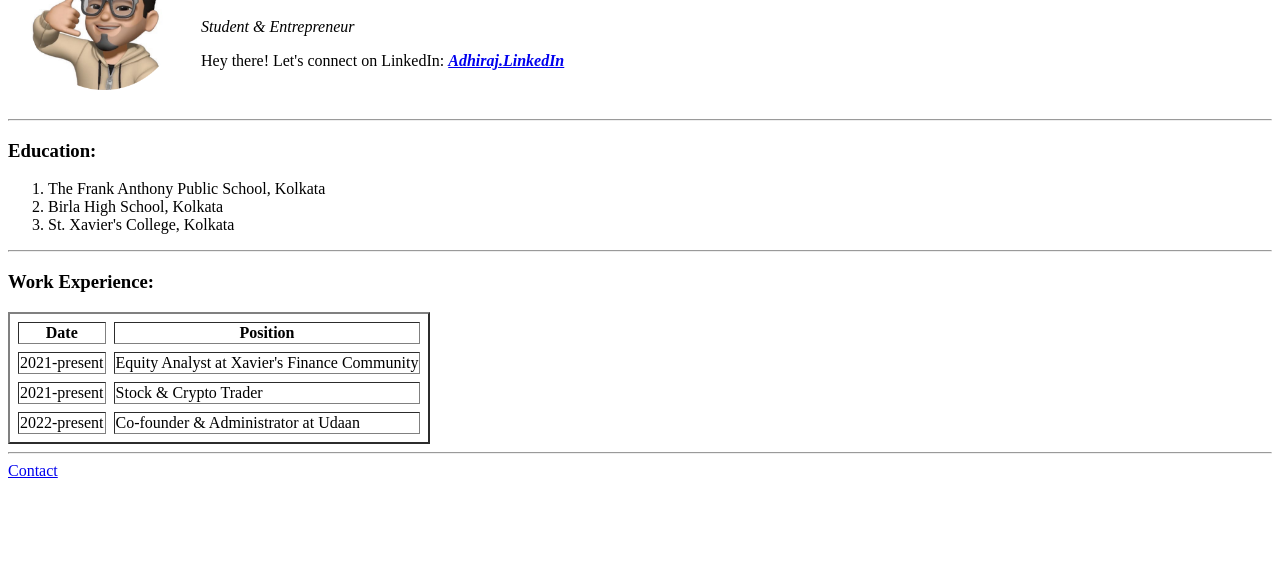
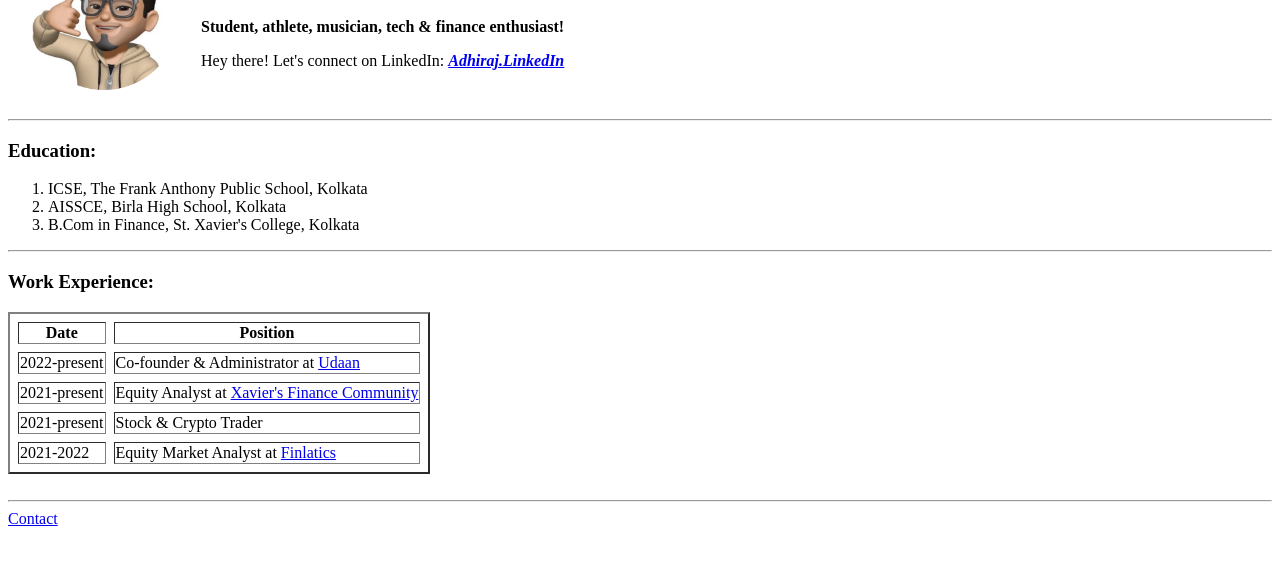
Before and after one commit to adhirajdhar/cv, a plain HTML site: page index.html in a window 1280 px wide. Shown: the part 89-654 px from the top of the page. Drawn offline with Linux system fonts and the light colour scheme.

Commit message:
Update 0.2

```diff
--- a/index.html
+++ b/index.html
@@ -1,14 +1,16 @@
 <html lang="en" dir="ltr">
+
 <head>
   <meta charset="utf-8">
   <title>Adhiraj Dhar</title>
 </head>
+
 <body>
   <table cellspacing="20">
     <td><img src="ad.png" size=alt="Adhiraj profile picture" width="150" height="150"></td>
     <td>
       <h1>Adhiraj Dhar</h1>
-      <p><em>Student & Entrepreneur</em></p>
+      <p><strong>Student, athlete, musician, tech & finance enthusiast!</strong></p>
       <p>Hey there! Let's connect on LinkedIn: <strong><a href="https://www.linkedin.com/in/adhiraj-dhar-0325961b1/"><em>Adhiraj.LinkedIn</em></a></strong></p>
     </td>
   </table>
@@ -16,9 +18,9 @@
   <h3>Education:</h3>
   <p>
   <ol>
-    <li>The Frank Anthony Public School, Kolkata</li>
-    <li>Birla High School, Kolkata</li>
-    <li>St. Xavier's College, Kolkata</li>
+    <li>ICSE, The Frank Anthony Public School, Kolkata</li>
+    <li>AISSCE, Birla High School, Kolkata</li>
+    <li>B.Com in Finance, St. Xavier's College, Kolkata</li>
   </ol>
   </p>
   <hr>
@@ -29,18 +31,24 @@
       <th>Position</th>
     </tr>
     <tr>
+      <td>2022-present</td>
+      <td>Co-founder & Administrator at <a href="https://udaanweb.in/">Udaan</a></td>
+    </tr>
+    <tr>
       <td>2021-present</td>
-      <td>Equity Analyst at Xavier's Finance Community</td>
+      <td>Equity Analyst at <a href="https://xaviersfinancecommunity.com/">Xavier's Finance Community</a></td>
     </tr>
     <tr>
       <td>2021-present</td>
       <td>Stock & Crypto Trader</td>
     </tr>
     <tr>
-      <td>2022-present</td>
-      <td>Co-founder & Administrator at Udaan</td>
+      <td>2021-2022</td>
+      <td>Equity Market Analyst at <a href="https://www.finlatics.com/">Finlatics</a></td>
     </tr>
-  </table>
+  </table><br>
   <hr>
   <a href="contact.html">Contact</a>
-</body></html>
+</body>
+
+</html>
```
